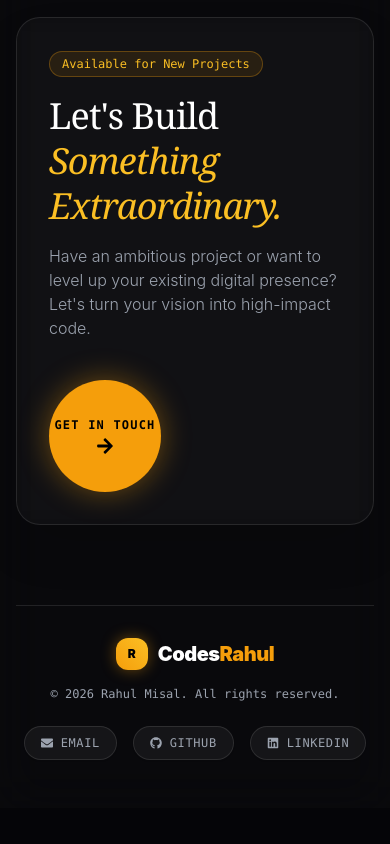
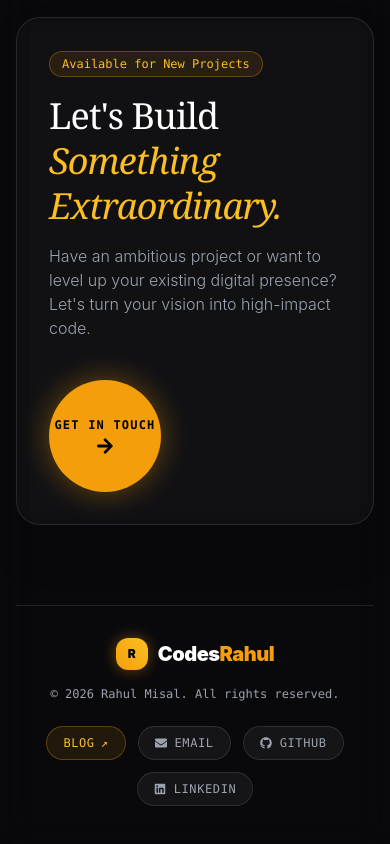
Before and after one commit to CodesRahul96/CodesRahul, a Next.js app: page / in a window 390 px wide. Shown: the part 8684-9528 px from the top of the page. Built offline with nearby package versions, Linux system fonts and the light colour scheme; no server answers.

Commit message:
feat(blog): seamlessly link Blogs with Blogsify in navbar, footer, redirects, and schema

```diff
--- a/next.config.mjs
+++ b/next.config.mjs
@@ -2,6 +2,20 @@
 const nextConfig = {
   eslint: {
     ignoreDuringBuilds: true,
+  },
+  async redirects() {
+    return [
+      {
+        source: '/blog',
+        destination: 'https://blogsify.vercel.app/',
+        permanent: false,
+      },
+      {
+        source: '/blogs',
+        destination: 'https://blogsify.vercel.app/',
+        permanent: false,
+      },
+    ];
   },
   async headers() {
     return [
--- a/src/app/layout.jsx
+++ b/src/app/layout.jsx
@@ -130,6 +130,7 @@ const jsonLdSchema = {
         'https://github.com/CodesRahul96',
         'https://linkedin.com/in/codesrahul',
         'https://instagram.com/codes.rahul',
+        'https://blogsify.vercel.app/',
       ],
       knowsAbout: [
         'Full Stack Web Development',
--- a/src/components/Footer.jsx
+++ b/src/components/Footer.jsx
@@ -52,8 +52,17 @@ function Footer() {
             </p>
           </div>
 
-          {/* Social Links */}
-          <div className="flex items-center gap-4">
+          {/* Navigation & Social Links */}
+          <div className="flex items-center gap-3 sm:gap-4 flex-wrap justify-center">
+            <a
+              href="https://blogsify.vercel.app/"
+              target="_blank"
+              rel="noopener noreferrer"
+              className="flex items-center gap-1.5 text-xs font-mono uppercase tracking-wider text-amber-600 hover:text-amber-500 dark:text-amber-400 dark:hover:text-amber-300 bg-amber-500/10 border border-amber-500/30 px-4 py-2 rounded-full transition-all hover:bg-amber-500/20 shadow-sm"
+              title="Blogsify — Technical Blog by Rahul Misal"
+            >
+              <span>Blog</span> ↗
+            </a>
             <a
               href="mailto:codesrahul96@gmail.com"
               className="flex items-center gap-2 text-xs font-mono uppercase tracking-wider text-slate-600 hover:text-amber-600 dark:text-gray-400 dark:hover:text-amber-400 bg-white dark:bg-white/5 border border-slate-200 dark:border-white/10 px-4 py-2 rounded-full transition-all hover:border-amber-500/40 dark:hover:border-amber-500/30 shadow-sm"
--- a/src/components/Navbar.jsx
+++ b/src/components/Navbar.jsx
@@ -76,6 +76,16 @@ const Navbar = () => {
               const isActive = pathname === item.path;
               return (
                 <li key={item.name} className="relative">
+                  {item.external ? (
+                    <a
+                      href={item.path}
+                      target="_blank"
+                      rel="noopener noreferrer"
+                      className="relative z-10 text-[11px] font-mono uppercase tracking-widest px-4 py-2 rounded-full transition-all duration-300 block text-slate-600 hover:text-slate-900 hover:bg-slate-100 dark:text-gray-400 dark:hover:text-white dark:hover:bg-white/10"
+                    >
+                      {item.name}
+                    </a>
+                  ) : (
                     <Link
                       href={item.path}
                       prefetch={true}
@@ -87,6 +97,7 @@ const Navbar = () => {
                     >
                       {item.name}
                     </Link>
+                  )}
                 </li>
               );
             })}
@@ -159,6 +170,17 @@ const Navbar = () => {
           <ul className="flex flex-col items-center space-y-8 w-full relative z-10 mt-8">
             {NAV_LINKS.map((item) => (
               <li key={item.name}>
+                {item.external ? (
+                  <a
+                    href={item.path}
+                    target="_blank"
+                    rel="noopener noreferrer"
+                    onClick={toggleMenu}
+                    className="text-3xl font-serif tracking-tight transition-colors duration-300 block text-slate-600 hover:text-slate-900 dark:text-gray-400 dark:hover:text-white"
+                  >
+                    {item.name} ↗
+                  </a>
+                ) : (
                   <Link
                     href={item.path}
                     prefetch={true}
@@ -171,6 +193,7 @@ const Navbar = () => {
                   >
                     {item.name}
                   </Link>
+                )}
               </li>
             ))}
             <li className="pt-6 w-full max-w-xs space-y-4">
--- a/src/constants/index.js
+++ b/src/constants/index.js
@@ -2,6 +2,7 @@ export const NAV_LINKS = [
   { name: "Home", path: "/" },
   { name: "About", path: "/about" },
   { name: "Projects", path: "/projects" },
+  { name: "Blog", path: "https://blogsify.vercel.app/", external: true },
   { name: "Contact", path: "/contact" },
 ];
 
```
Lines whose indentation alone changed are shown as unchanged.
